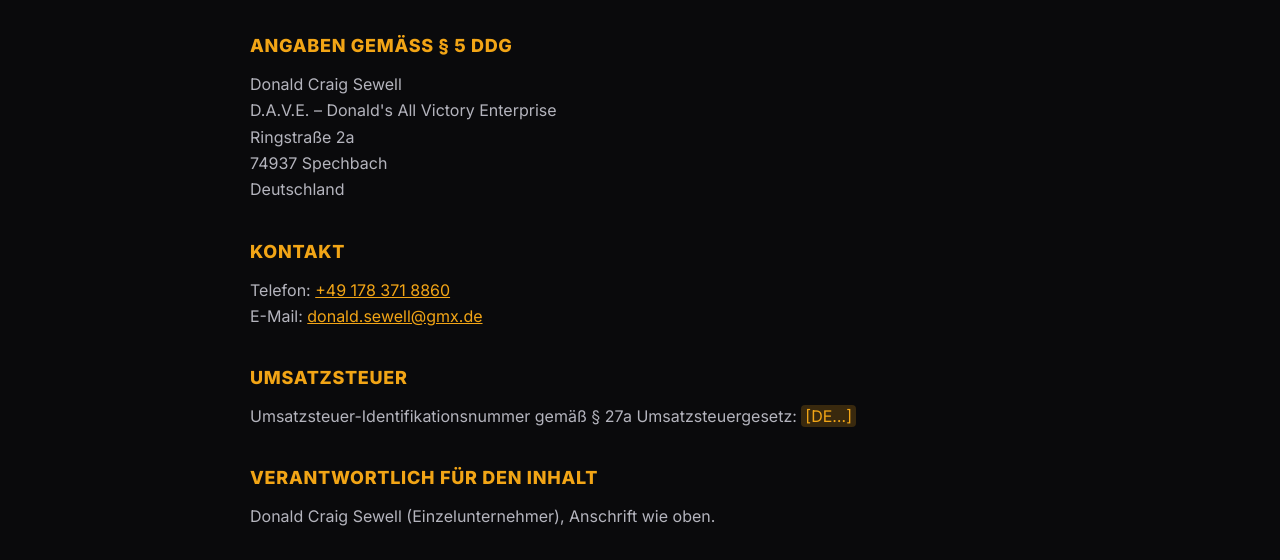
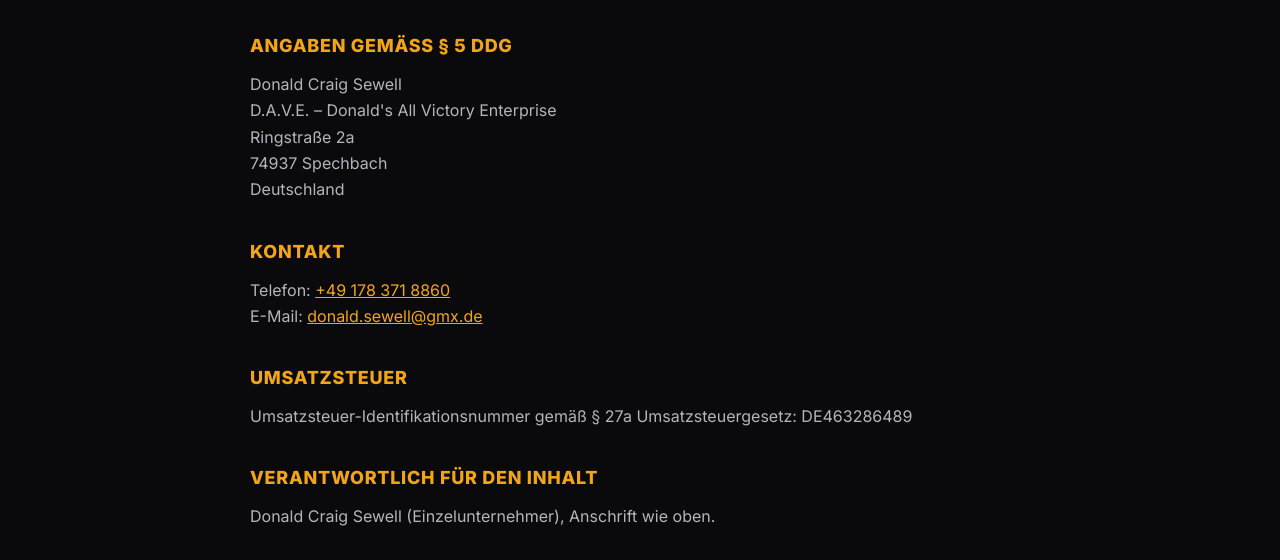
Before and after one commit to ali1810/dave, a plain HTML site: page impressum.html in a window 1280 px wide. Shown: the part 224-784 px from the top of the page. Drawn offline with Linux system fonts and the light colour scheme.

Commit message:
Impressum: USt-IdNr. DE463286489 eintragen
Co-Authored-By: Claude Opus 5.5 <noreply@anthropic.com>

```diff
--- a/impressum.html
+++ b/impressum.html
@@ -59,7 +59,7 @@ footer b{color:var(--gold);letter-spacing:.12em}
   </p>
 
   <h2>Umsatzsteuer</h2>
-  <p>Umsatzsteuer-Identifikationsnummer gemäß § 27a Umsatzsteuergesetz: <mark>[DE…]</mark></p>
+  <p>Umsatzsteuer-Identifikationsnummer gemäß § 27a Umsatzsteuergesetz: DE463286489</p>
 
   <h2>Verantwortlich für den Inhalt</h2>
   <p>Donald Craig Sewell (Einzelunternehmer), Anschrift wie oben.</p>
```
